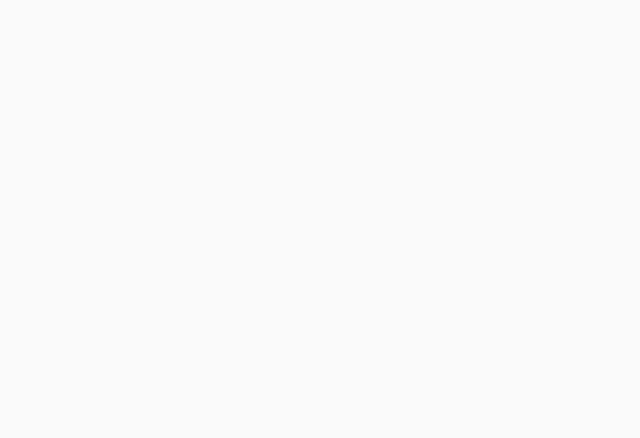
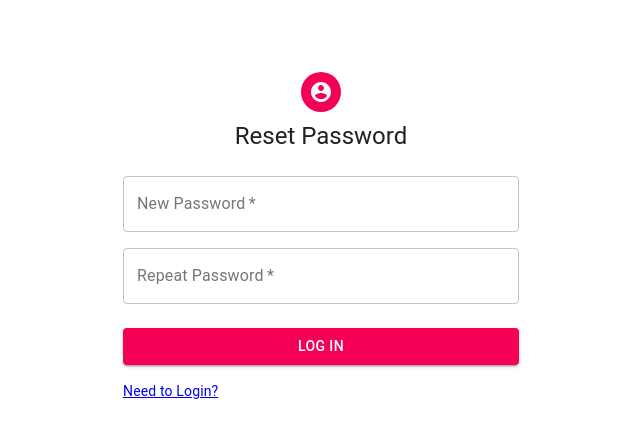
Before and after one commit to DevDesk-Queu/Front-End, a React (Create React App) app in the folder devdesk/: page /reset in a window 1280 px wide. Shown: the top 438 px of the page, without its empty margins (319-959 px from the left). Built offline with nearby package versions, Linux system fonts and the light colour scheme.

Commit message:
added form to the Reset file

```diff
--- a/devdesk/src/components/Reset.js
+++ b/devdesk/src/components/Reset.js
@@ -1,7 +1,140 @@
-import React from 'react'
+import React, { useState } from 'react'
+import { axiosWithoutAuth as axios } from '../utils/axiosConfig'
+import { Link } from 'react-router-dom'
 
-const Reset = () => {
-  return <div></div>
+// Form Components
+import Avatar from '@material-ui/core/Avatar'
+import Button from '@material-ui/core/Button'
+import CssBaseline from '@material-ui/core/CssBaseline'
+import TextField from '@material-ui/core/TextField'
+import Grid from '@material-ui/core/Grid'
+import AccountCircleIcon from '@material-ui/icons/AccountCircle'
+import Typography from '@material-ui/core/Typography'
+import { makeStyles } from '@material-ui/core/styles'
+import Container from '@material-ui/core/Container'
+
+const Reset = props => {
+  // Variable for the styles
+  const classes = useStyles()
+
+  // Hook for the form
+  const [newPassword, setNewPassword] = useState({
+    updatePassword: '',
+    password: '',
+  })
+
+  // handleChange to set state
+  const handleChange = event => {
+    setNewPassword({
+      ...newPassword,
+      [event.target.name]: event.target.value,
+    })
+  }
+
+  // handleSubmit to POST user
+  const handleSubmit = e => {
+    e.preventDefault()
+    // console.log(user)
+    // axios()
+    //   .post('/auth/login', user)
+    //   .then(res => {
+    //     // console.log(res)
+    //     localStorage.setItem('token', res.data.token)
+    //     localStorage.setItem('user_id', res.data.user.id)
+    //     localStorage.setItem('role', JSON.stringify(res.data.user.role))
+    //     localStorage.setItem('email', JSON.stringify(res.data.user.email))
+    //     localStorage.setItem('fullName', JSON.stringify(res.data.user.fullName))
+    //   })
+    //   .then(() => {
+    //     // Handle Logic for the user role
+    //     if (JSON.parse(localStorage.getItem('role')) === 'helper') {
+    //       props.history.push('/helperdashboard')
+    //     } else {
+    //       props.history.push('/studentdashboard')
+    //     }
+    //   })
+    //   .catch(err => console.log(err))
+  }
+
+  return (
+    <Container component='main' maxWidth='xs'>
+      <CssBaseline />
+      <div className={classes.paper}>
+        <Avatar className={classes.avatar}>
+          <AccountCircleIcon />
+        </Avatar>
+        <Typography component='h1' variant='h5'>
+          Reset Password
+        </Typography>
+
+        {/* Start of form */}
+        <form className={classes.form} onSubmit={handleSubmit} noValidate>
+          <Grid container spacing={2}>
+            <Grid item xs={12}>
+              <TextField
+                variant='outlined'
+                value={newPassword.updatePassword}
+                onChange={e => handleChange(e)}
+                required
+                fullWidth
+                label='New Password'
+                name='updatePassword'
+                type='password'
+              />
+            </Grid>
+            <Grid item xs={12}>
+              <TextField
+                variant='outlined'
+                value={newPassword.password}
+                onChange={e => handleChange(e)}
+                required
+                fullWidth
+                name='password'
+                label='Repeat Password'
+                type='password'
+              />
+            </Grid>
+          </Grid>
+          <Button
+            type='submit'
+            fullWidth
+            variant='contained'
+            color='secondary'
+            className={classes.submit}
+          >
+            Log In
+          </Button>
+          <Link to='/login'>Need to Login?</Link>
+        </form>
+      </div>
+    </Container>
+  )
 }
 
 export default Reset
+
+// Set style theme for the form components
+const useStyles = makeStyles(theme => ({
+  '@global': {
+    body: {
+      backgroundColor: theme.palette.common.white,
+    },
+  },
+  paper: {
+    marginTop: theme.spacing(8),
+    display: 'flex',
+    flexDirection: 'column',
+    alignItems: 'center',
+  },
+  avatar: {
+    margin: theme.spacing(1),
+    backgroundColor: theme.palette.secondary.main,
+  },
+  form: {
+    width: '100%', // Fix IE 11 issue.
+    marginTop: theme.spacing(3),
+  },
+  submit: {
+    margin: theme.spacing(3, 0, 2),
+  },
+}))
```
